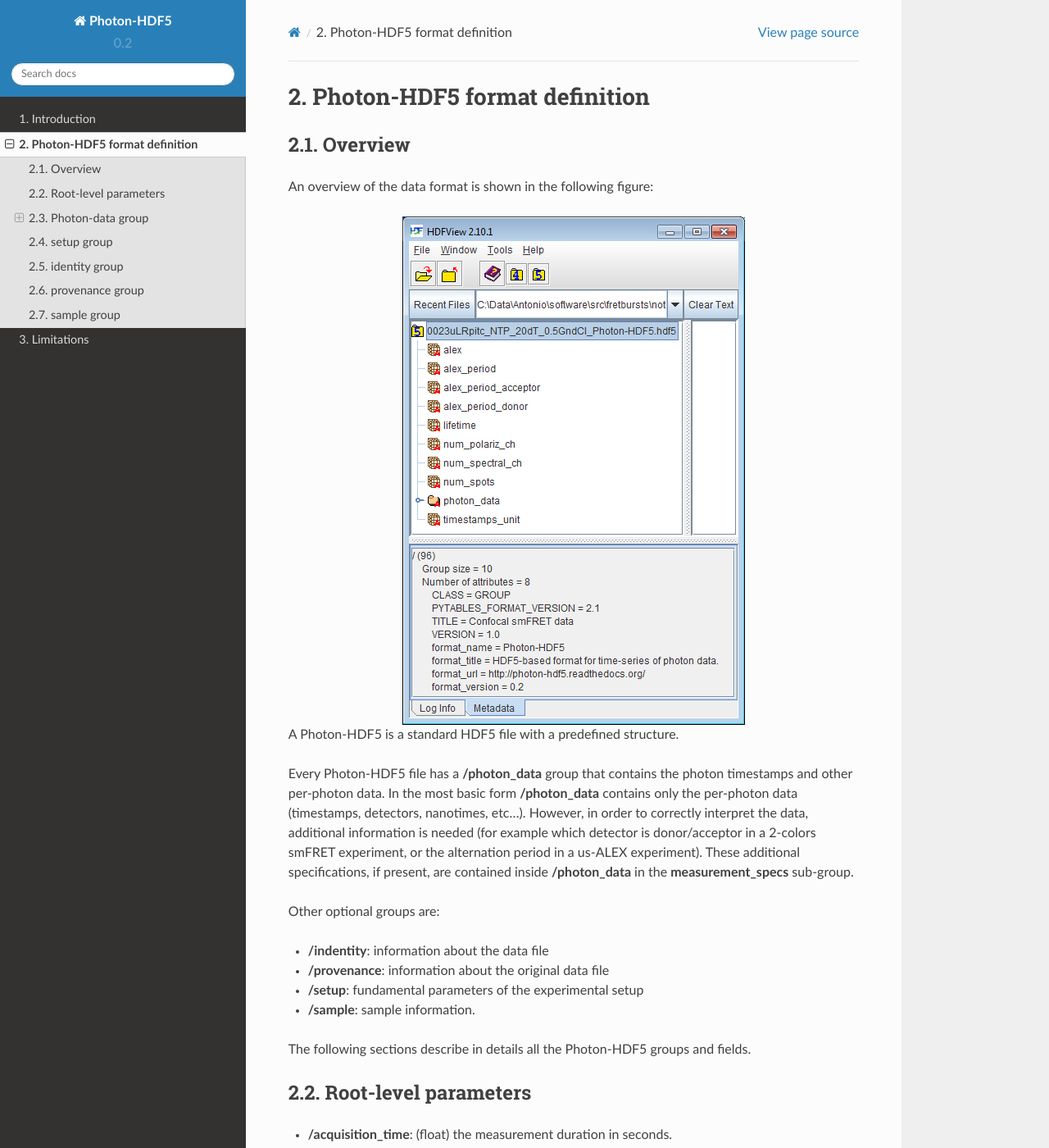
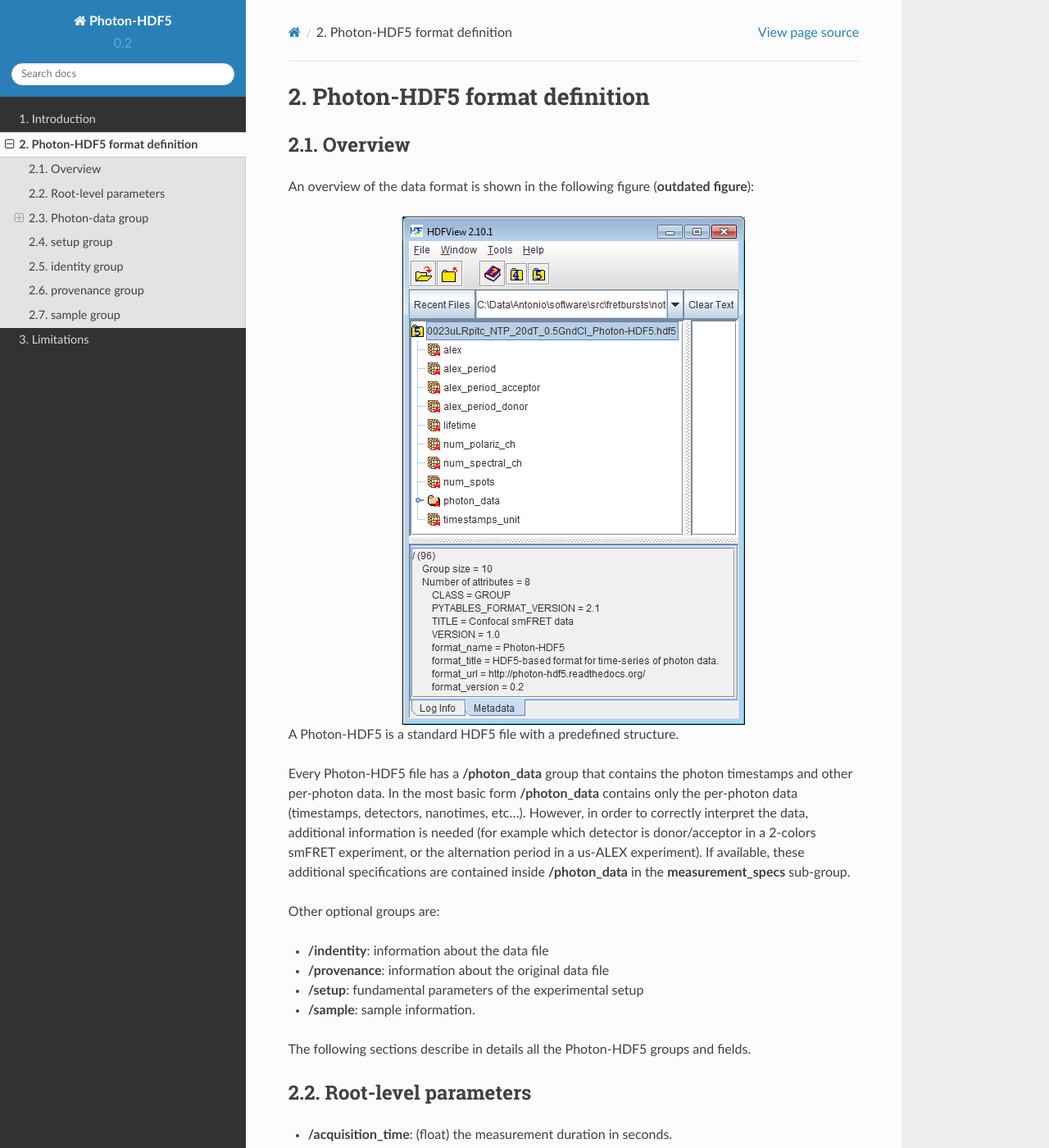
Before and after one commit to Photon-HDF5/photon-hdf5, a Sphinx documentation site: the page built from docs/phdata.rst, in a window 1280 px wide and 1400 px high. Shown: the whole window at 82% size. Built offline with Sphinx 7.4.7 and the Read the Docs theme 2.0.0, drawn with Linux system fonts in a browser that asks for light colours; some of the changed text lies outside the part shown.

Commit message:
Small updates

```diff
--- a/docs/phdata.rst
+++ b/docs/phdata.rst
@@ -4,7 +4,8 @@ Photon-HDF5 format definition
 Overview
 --------
 
-An overview of the data format is shown in the following figure:
+An overview of the data format is shown in the following figure
+(**outdated figure**):
 
 .. figure:: /images/alex-photon-hdf5.png
     :align: center
@@ -17,8 +18,8 @@ In the most basic form **/photon_data** contains only the per-photon data
 (timestamps, detectors, nanotimes, etc...). However, in order to correctly
 interpret the data, additional information is needed (for example
 which detector is donor/acceptor in a 2-colors smFRET experiment, or the
-alternation period in a us-ALEX experiment). These additional specifications,
-if present, are contained inside **/photon_data** in the
+alternation period in a us-ALEX experiment). If available, these additional
+specifications are contained inside **/photon_data** in the
 **measurement_specs** sub-group.
 
 Other optional groups are:
```
Also changed, not shown: other parts of docs/phdata.rst (+6 -5 lines).
